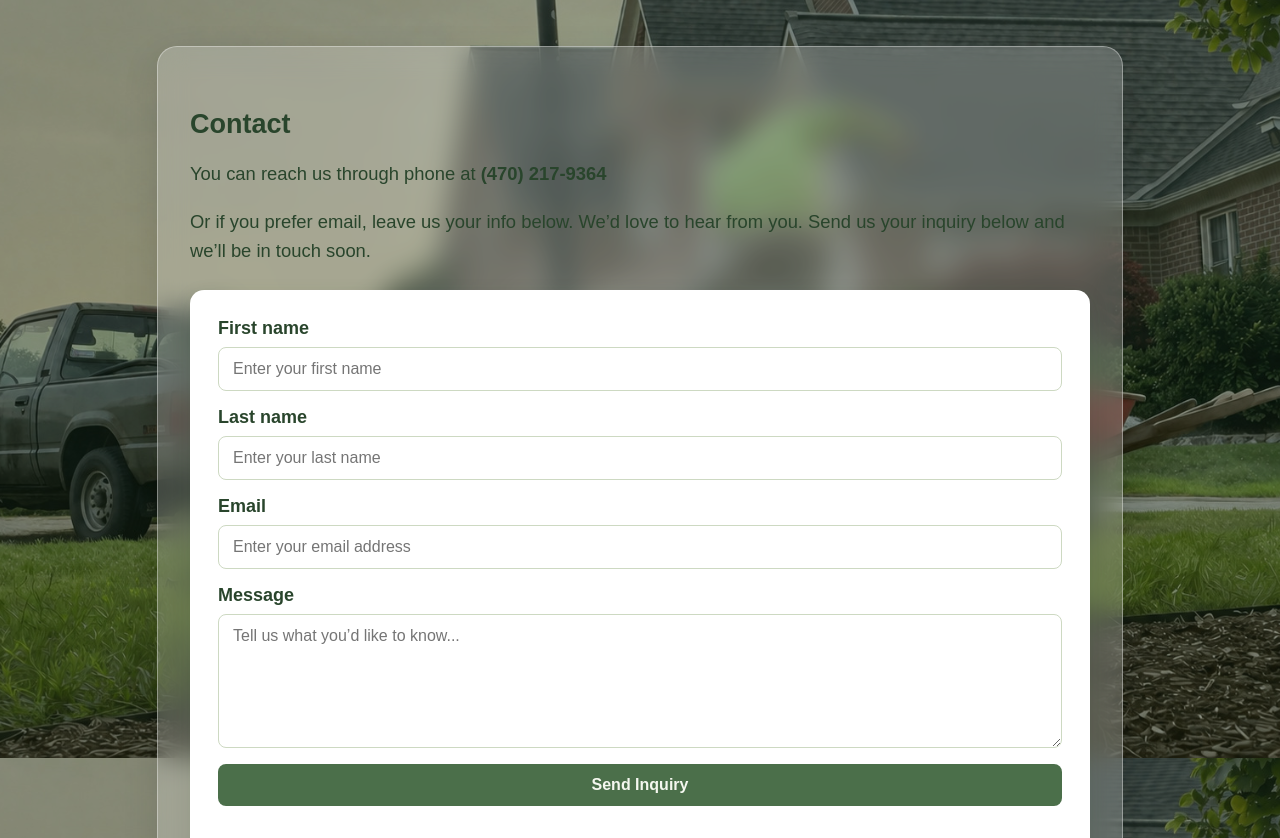
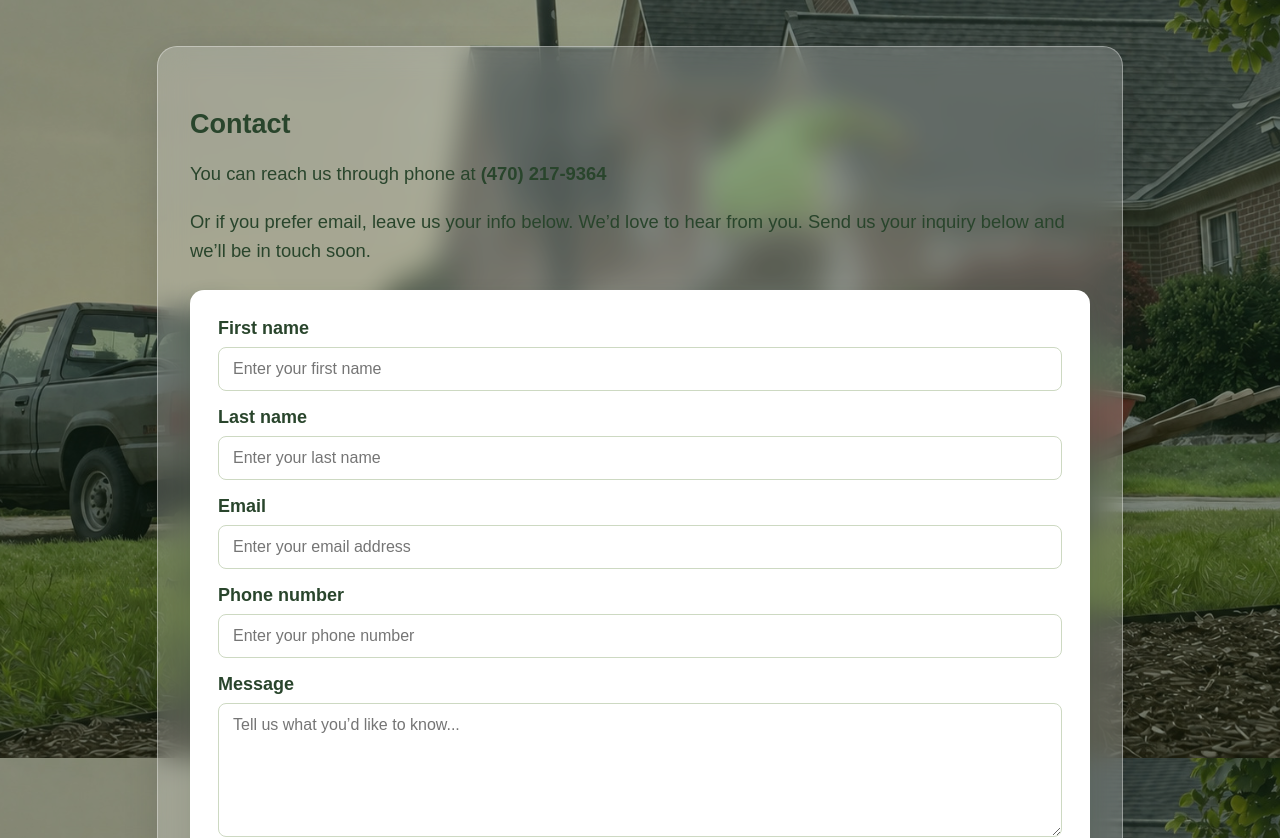
Before and after one commit to vineoftruthlandscaping/vineoftruthlandscaping.github.io, a plain HTML site: page contact.html in a window 1280 px wide. Shown: the part 114-952 px from the top of the page. Drawn offline with Linux system fonts and the light colour scheme.

Commit message:
Add files via upload

```diff
--- a/contact.html
+++ b/contact.html
@@ -44,6 +44,11 @@
                     </div>
 
                     <div class="form-row">
+                        <label for="phone">Phone number</label>
+                        <input type="tel" id="phone" name="phone" placeholder="Enter your phone number" autocomplete="tel">
+                    </div>
+
+                    <div class="form-row">
                         <label for="message">Message</label>
                         <textarea id="message" name="message" rows="6" placeholder="Tell us what you’d like to know..." required></textarea>
                     </div>
```
